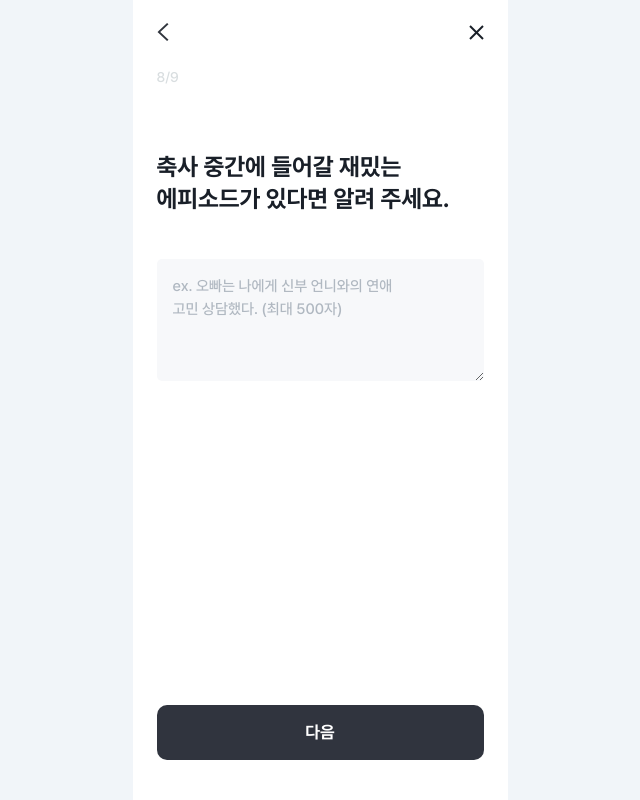
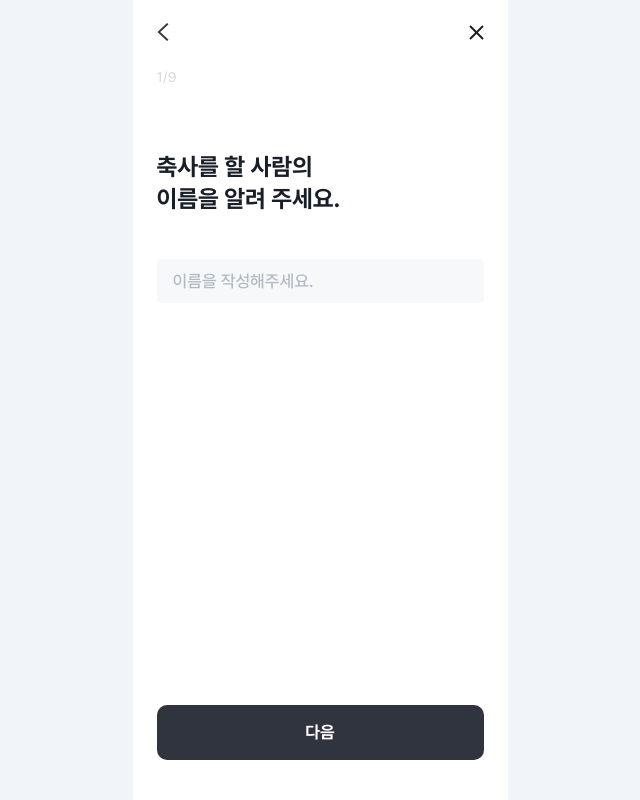
Before and after one commit to with-Bloom/bloom-react, a React (Vite) app: page /question in a window 1280 px wide. Shown: the whole page, without its empty margins (320-960 px from the left). Built offline with nearby package versions, Linux system fonts and the light colour scheme.

Commit message:
refactor: questionTitle 컴포넌트type 수정

```diff
--- a/src/components/QuestionTitle/index.tsx
+++ b/src/components/QuestionTitle/index.tsx
@@ -1,5 +1,5 @@
 type Props = {
-  children: ReactNode;
+  children: string;
 };
 
 const QuestionTitle = ({ children }: Props) => {
--- a/src/pages/Question/index.tsx
+++ b/src/pages/Question/index.tsx
@@ -27,12 +27,8 @@ const selectComponent = ({ type, options }) => {
 };
 
 const QuestionPage = () => {
-  const [currentPage, setCurrentPage] = useState(8);
+  const [currentPage, setCurrentPage] = useState(1);
   const LAST_PAGE = 9;
-
-  const handleClick = (e: React.MouseEvent<HTMLElement>) => {
-    setCurrentPage((current) => current + 1);
-  };
 
   return (
     <>
```
